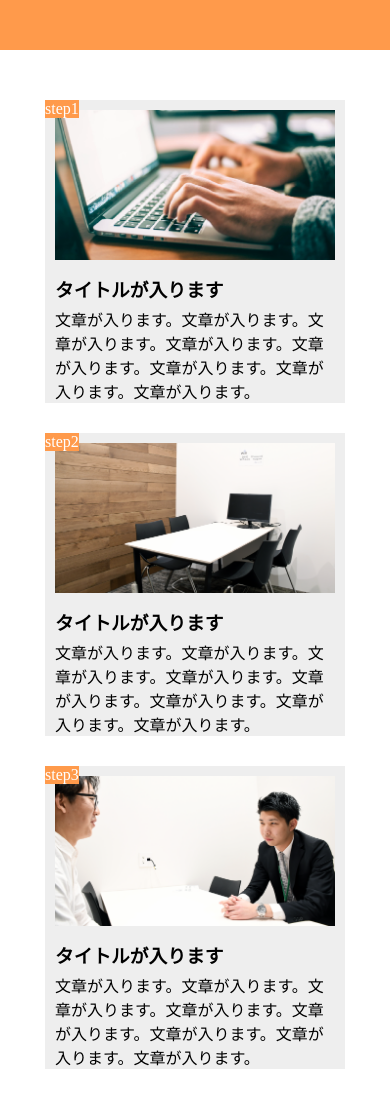
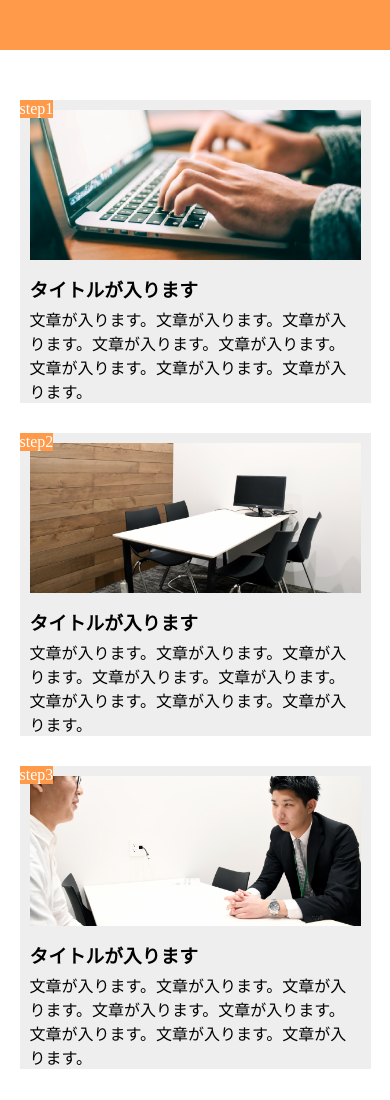
Before and after one commit to Kento-DWC/kadai1, a plain HTML site: page index.html in a window 390 px wide. Shown: the top 1100 px of the page. Drawn offline with Linux system fonts and the light colour scheme.

Commit message:
レスポンシブ対応

```diff
--- a/index.html
+++ b/index.html
@@ -16,19 +16,19 @@
     <div class="container">
       <div class="content">
         <div class="step">step1</div>
-        <div class="image1"></div>
+        <div class="image image1"></div>
         <h3>タイトルが入ります</h3>
         <p>文章が入ります。文章が入ります。文章が入ります。文章が入ります。文章が入ります。文章が入ります。文章が入ります。文章が入ります。</p>
       </div>
       <div class="content">
         <div class="step">step2</div>
-        <div class="image2"></div>
+        <div class="image image2"></div>
         <h3>タイトルが入ります</h3>
         <p>文章が入ります。文章が入ります。文章が入ります。文章が入ります。文章が入ります。文章が入ります。文章が入ります。文章が入ります。</p>
       </div>
       <div class="content">
         <div class="step">step3</div>
-        <div class="image3"></div>
+        <div class="image image3"></div>
         <h3>タイトルが入ります</h3>
         <p>文章が入ります。文章が入ります。文章が入ります。文章が入ります。文章が入ります。文章が入ります。文章が入ります。文章が入ります。</p>
       </div>
--- a/style.css
+++ b/style.css
@@ -40,25 +40,22 @@ main > .container {
   left: 0px;
 }
 
-.image1 {
+.image {
   height: 150px;
-  background-image: url("img/flow01.png");
   background-size: cover;
   background-position: bottom center;
 }
 
+.image1 {
+  background-image: url("img/flow01.png");
+}
+
 .image2 {
-  height: 150px;
   background-image: url("img/flow02.png");
-  background-size: cover;
-  background-position: bottom center;
 }
 
 .image3 {
-  height: 150px;
   background-image: url("img/flow03.png");
-  background-size: cover;
-  background-position: bottom center;
 }
 
 footer {
@@ -70,6 +67,14 @@ footer {
 
   main > .container {
     flex-direction: column;
-    width: 300px;
+    width: 90%;
+  }
+
+  .content {
+    width: 100%;
+  }
+
+  .image {
+    height:150px;
   }
 }
```
